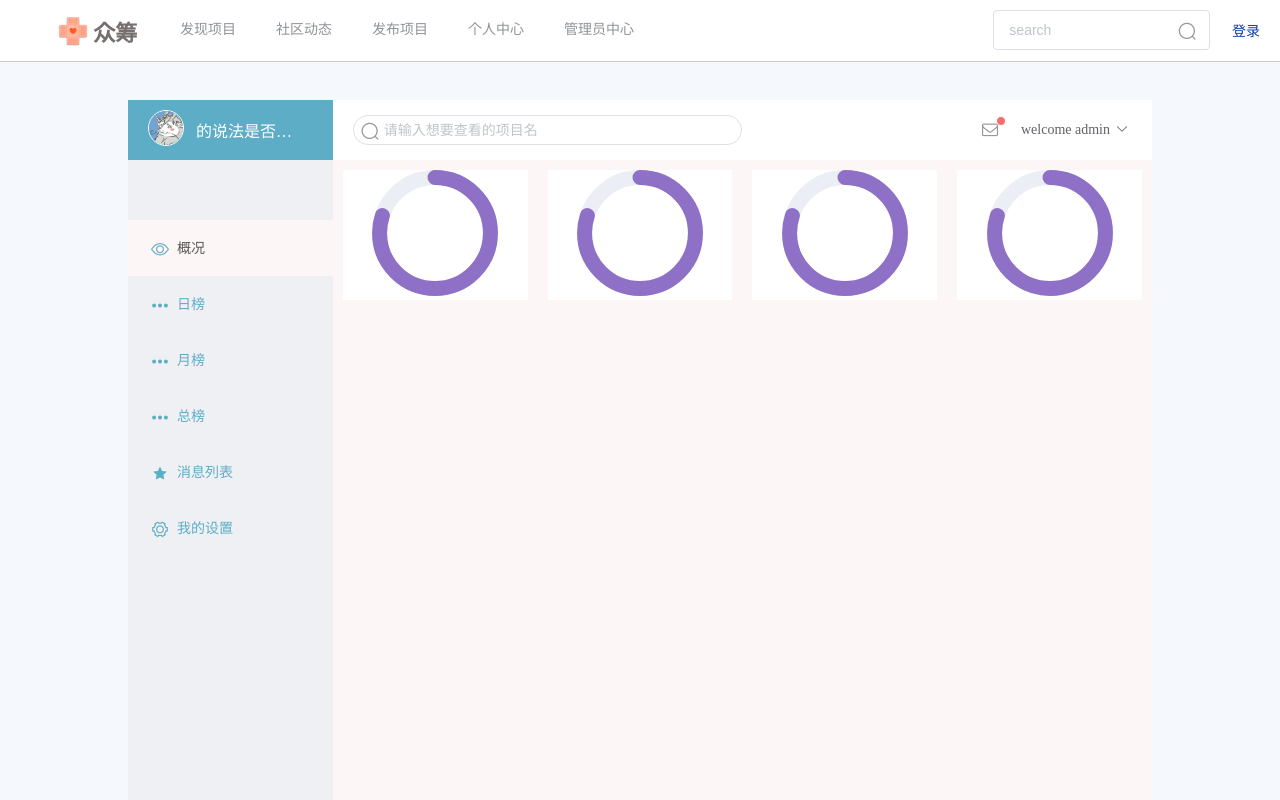
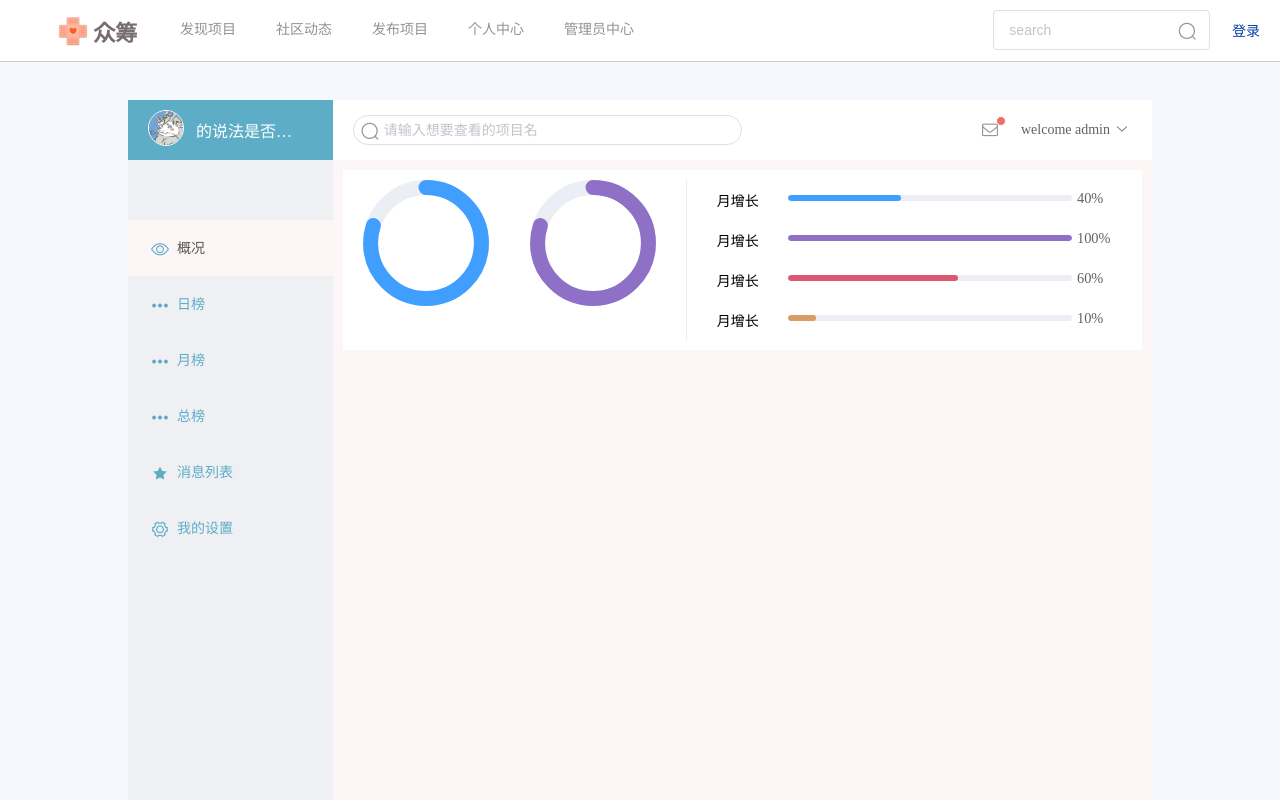
Before and after one commit to AHRL/CrowdFunding, a Vue app in the folder ui/: page /#/manageCenter in a window 1280 px wide. Shown: the top 800 px of the page. Built offline with nearby package versions, Linux system fonts and the light colour scheme.

Commit message:
progress

```diff
--- a/ui/src/components/mainModule/manageCenter/children/survey.vue
+++ b/ui/src/components/mainModule/manageCenter/children/survey.vue
@@ -1,24 +1,50 @@
 <template>
     <div class="survey">
-        <el-row>
-            <el-col class="item" :span="6">
+        <el-row class="allProgress">
+            <el-col class="circleProgress" :span="5">
                 <div>
-                    <el-progress :show-text="false" stroke-width="15" type="circle" :percentage="80" color="#8e71c7"></el-progress>
+                    <el-progress :show-text="false" :stroke-width="15" type="circle" :percentage="80" color="#409EFF"></el-progress>
                 </div>
             </el-col>
-            <el-col class="item" :span="6">
+            <el-col class="circleProgress" :span="5">
                 <div>
-                    <el-progress :show-text="false" stroke-width="15" type="circle" :percentage="80" color="#8e71c7"></el-progress>
+                    <el-progress :show-text="false" :stroke-width="15" type="circle" :percentage="80" color="#8e71c7"></el-progress>
                 </div>
             </el-col>
-            <el-col class="item" :span="6">
+            <el-col class="progress" :span="14">
                 <div>
-                    <el-progress :show-text="false" stroke-width="15" type="circle" :percentage="80" color="#8e71c7"></el-progress>
-                </div>
-            </el-col>
-            <el-col class="item" :span="6">
-                <div>
-                    <el-progress :show-text="false" stroke-width="15" type="circle" :percentage="80" color="#8e71c7"></el-progress>
+                    <el-row>
+                        <el-col :span="4">
+                            <span>月增长</span>
+                        </el-col>
+                        <el-col :span="20">
+                            <el-progress :percentage="40"></el-progress>
+                        </el-col>
+                    </el-row>
+                    <el-row>
+                        <el-col :span="4">
+                            <span>月增长</span>
+                        </el-col>
+                        <el-col :span="20">
+                            <el-progress :percentage="100" color="#8e71c7"></el-progress>
+                        </el-col>
+                    </el-row>
+                    <el-row>
+                        <el-col :span="4">
+                            <span>月增长</span>
+                        </el-col>
+                        <el-col :span="20">
+                            <el-progress :percentage="60" color="#dc5771"></el-progress>
+                        </el-col>
+                    </el-row>
+                    <el-row>
+                        <el-col :span="4">
+                            <span>月增长</span>
+                        </el-col>
+                        <el-col :span="20">
+                            <el-progress :percentage="10" color="#da9c63"></el-progress>
+                        </el-col>
+                    </el-row>
                 </div>
             </el-col>
         </el-row>
@@ -34,11 +60,23 @@ export default {
 }
 </script>
 <style scoped>
-.item{
+.allProgress{
+    background: #fff;
+    margin: 10px;
+}
+.allProgress .el-col{
     padding: 10px;
 }
-.item div{
+.circleProgress div{
     text-align: center;
-    background: #fff;
+}
+.progress>div{
+    border-left: 1px solid rgb(235, 233, 233);
+    font-size: 14px;
+    color: black;
+    padding-left: 20px;
+}
+.progress .el-progress{
+
 }
 </style>
```
